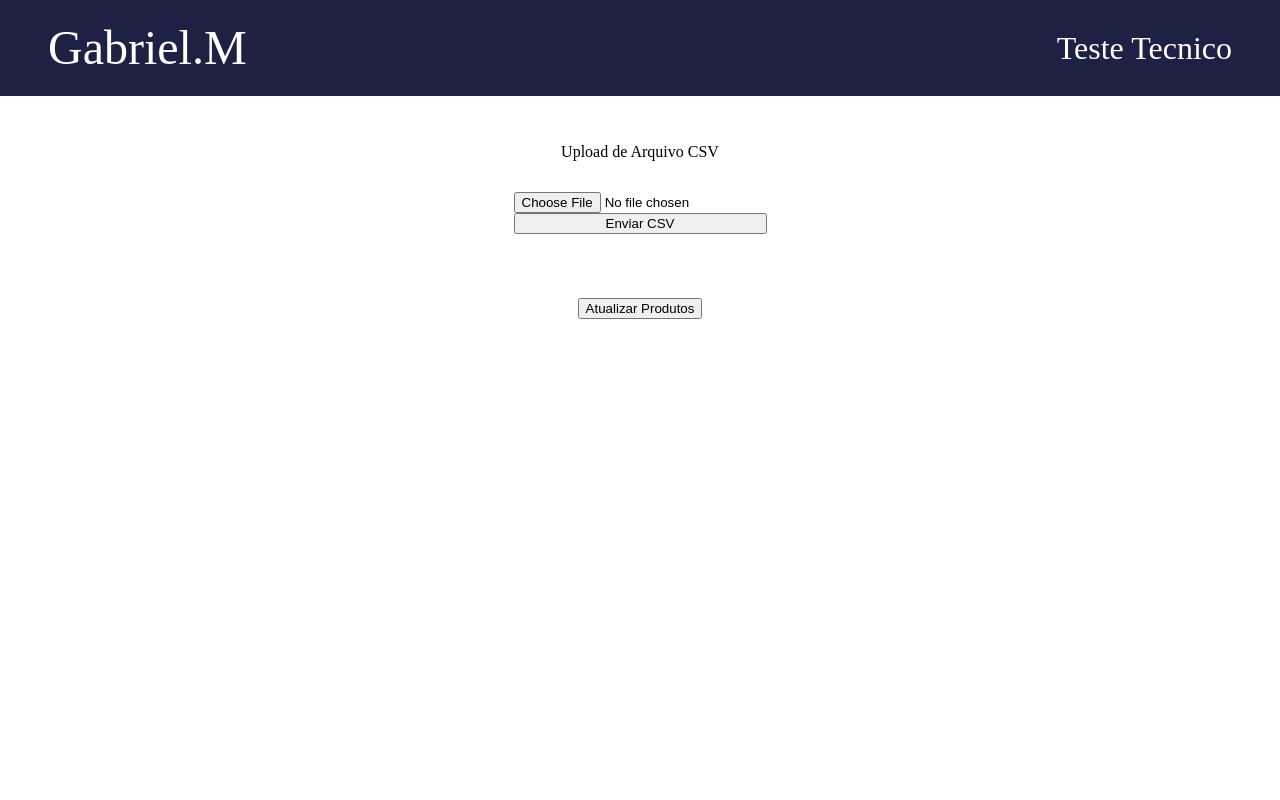
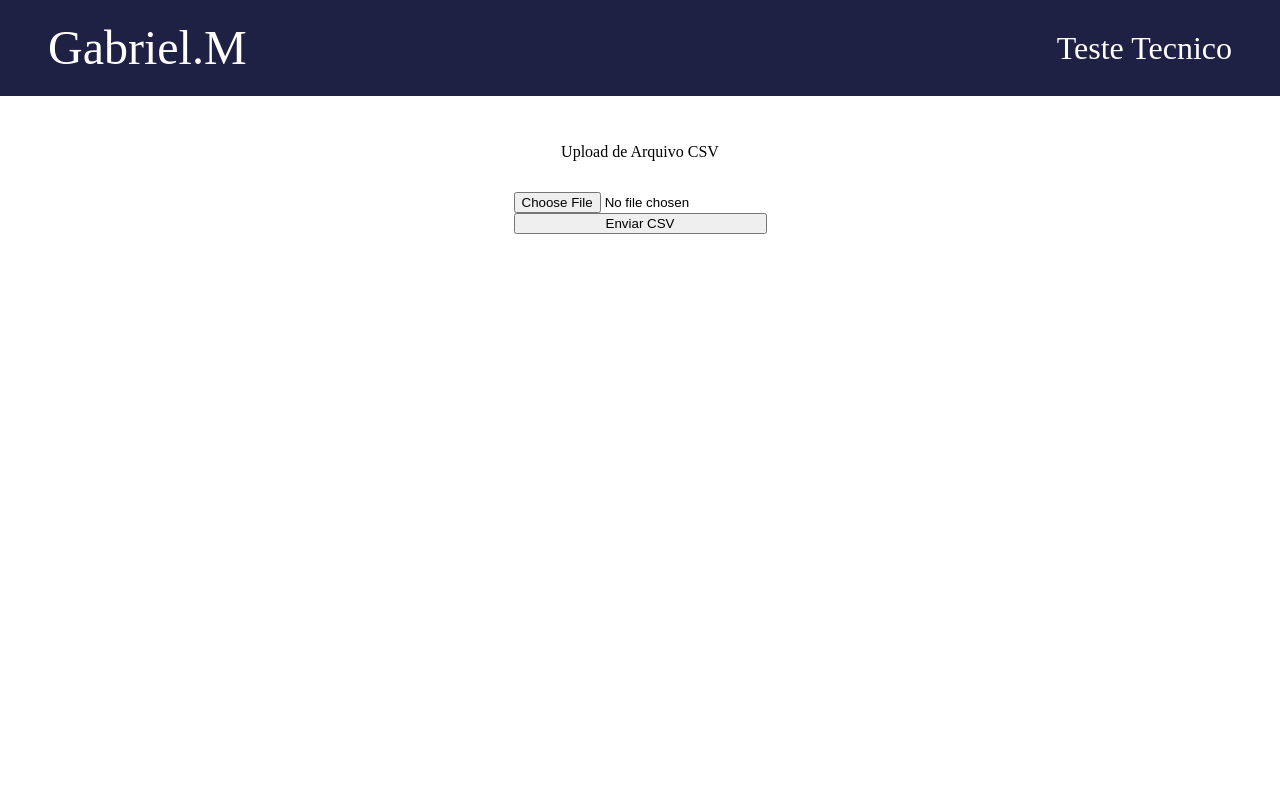
Before and after one commit to gabrielmulleer/shopper_tecnico, a React (Vite) app in the folder client/: page / in a window 1280 px wide. Shown: the top 800 px of the page. Built offline with nearby package versions, Linux system fonts and the light colour scheme.

Commit message:
feat: show update button when data exists

```diff
--- a/client/src/components/Main/index.jsx
+++ b/client/src/components/Main/index.jsx
@@ -126,6 +126,7 @@ function CsvUploader() {
           </div>
         ))}
       </div>
+      {dadosAtualizados.length > 0 && (
         <button
           type='submit'
           disabled={!verificaBotao}
@@ -133,6 +134,7 @@ function CsvUploader() {
         >
           Atualizar Produtos
         </button>
+      )}
     </div>
   );
 }
```
Lines whose indentation alone changed are shown as unchanged.
